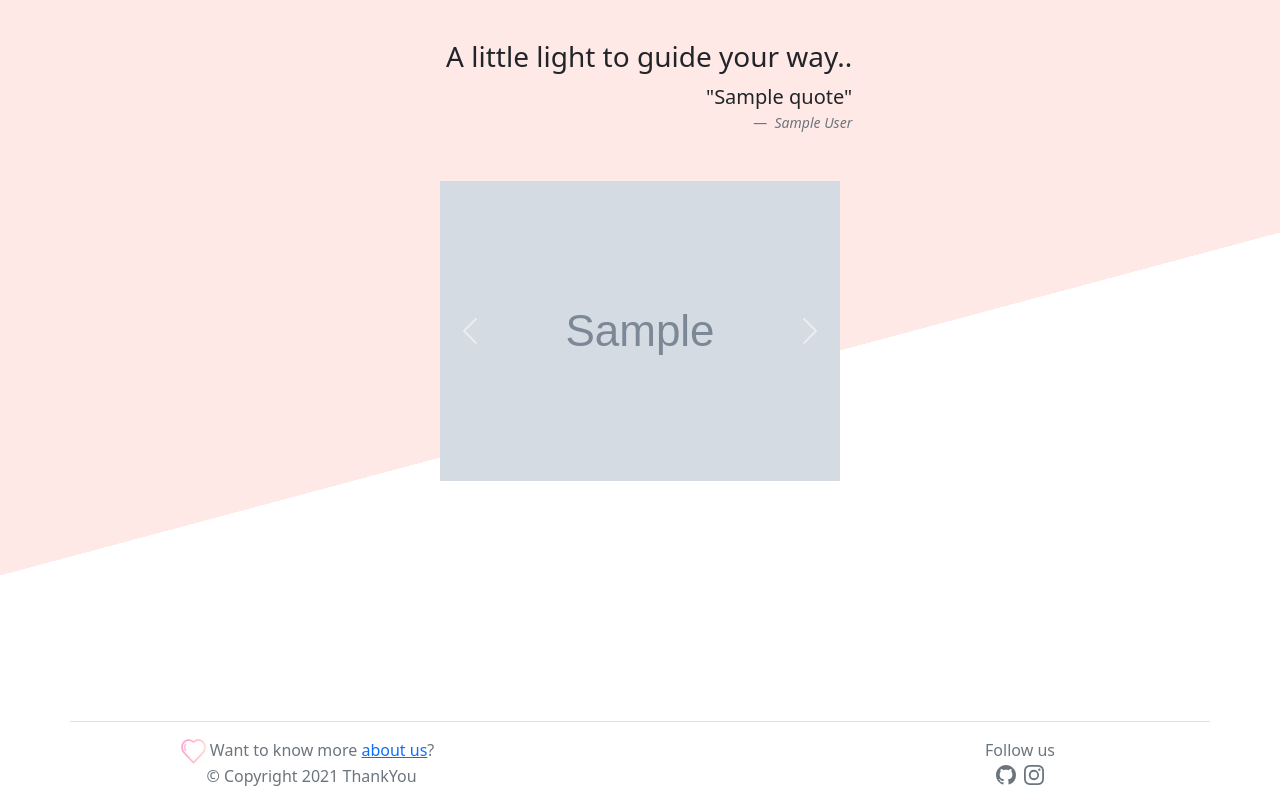
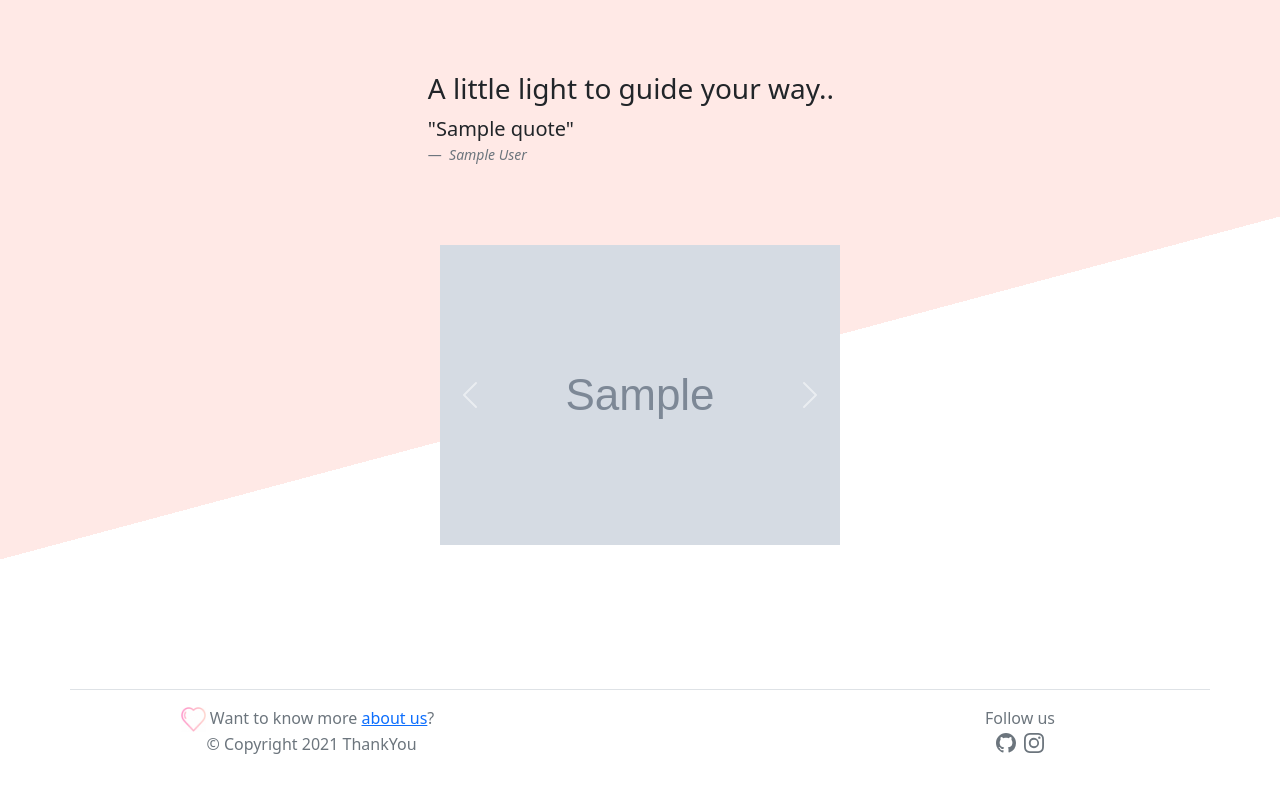
Before and after one commit to jonfra165/Thankyou, a Flask app: template ThankYou_Kod/ThankYou/website/templates/home.html in a window 1280 px wide. After the commit the page ends 754 px from the top, so only its background shows below. Run offline with Flask 2, Linux system fonts and the light colour scheme; tables that the repository leaves empty hold one stand-in row (values such as "Sample post"); the template is opened without the code that fills it: values that come from a table or form of the project are taken from there, most other values are stand-ins (such as "Sample title", 1, 10 or a date in 2020); grey boxes marked "Sample" are stand-in pictures.

Commit message:
Update home.html
Fixade Quote.

```diff
--- a/ThankYou_Kod/ThankYou/website/templates/home.html
+++ b/ThankYou_Kod/ThankYou/website/templates/home.html
@@ -5,9 +5,9 @@
 
 {% block content %}
 <script src="https://code.jquery.com/jquery-2.2.4.min.js" integrity="sha256-BbhdlvQf/xTY9gja0Dq3HiwQF8LaCRTXxZKRutelT44=" crossorigin="anonymous"></script>
-<div class="container col-xl-10 col-xxl-8 px-4 py-5" id="logincon">
+<div class="container col-xl-10 col-xxl-8 px-4 pt-5" id="logincon">
     <div class="d-flex justify-content-center">
-        <figure class="text-end col-md-5">
+        <figure class="col-md-5">
             <h3>A little light to guide your way..</h3>
             <blockquote class="blockquote">
                 <p>"{{quote}}"</p>
@@ -17,7 +17,7 @@
             </figcaption>
         </figure>
       </div>
-      <div class="container col-xl-10 col-xxl-8 px-4 py-5" id="logincon">
+      <div class="container col-xl-10 col-xxl-8 px-4 pt-5" id="logincon">
         <div class="d-flex justify-content-center">
         {% if note [0]%}
             <div id="carouselExampleIndicators" class="carousel slide hide" data-bs-ride="carousel">
```
